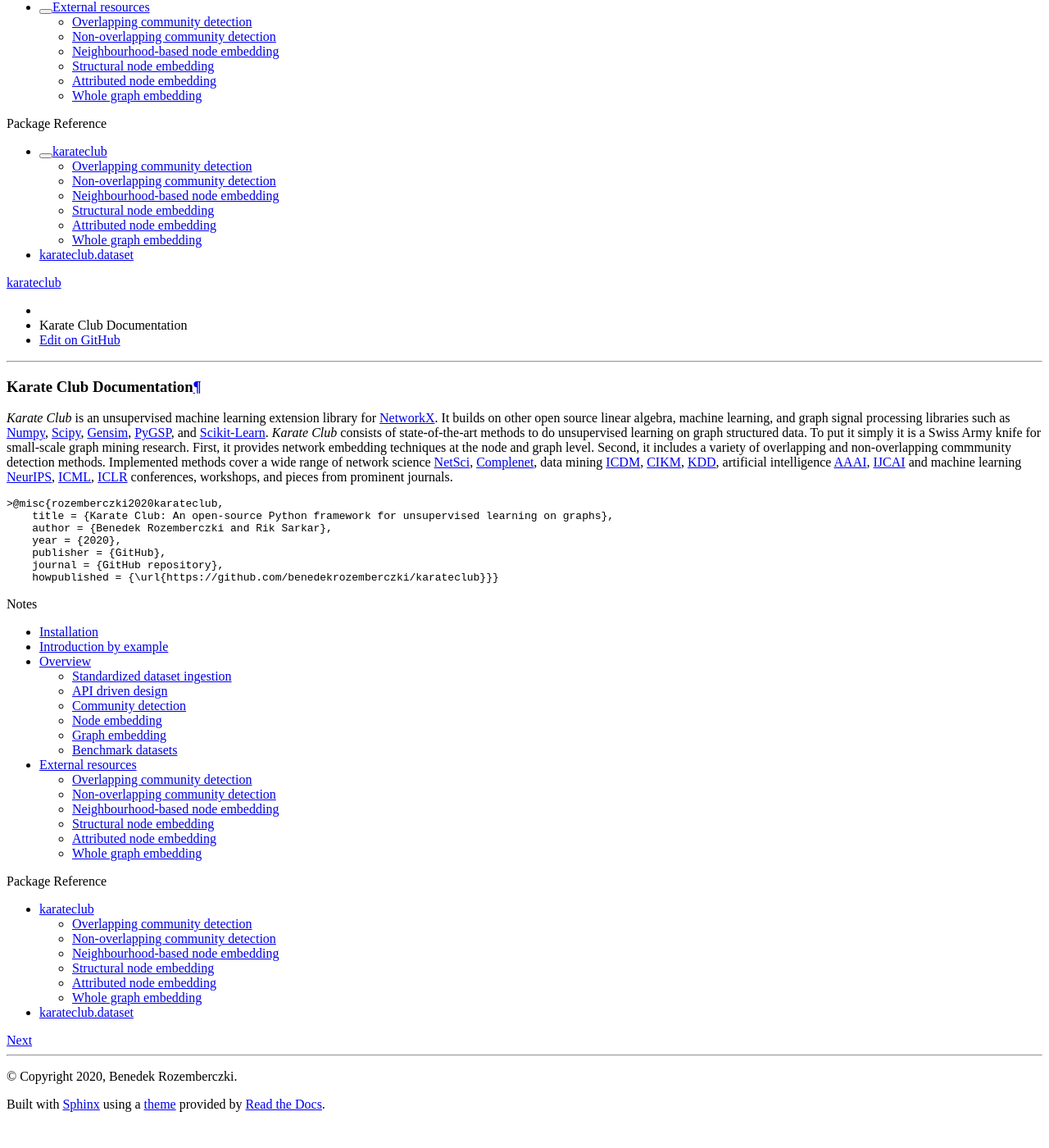
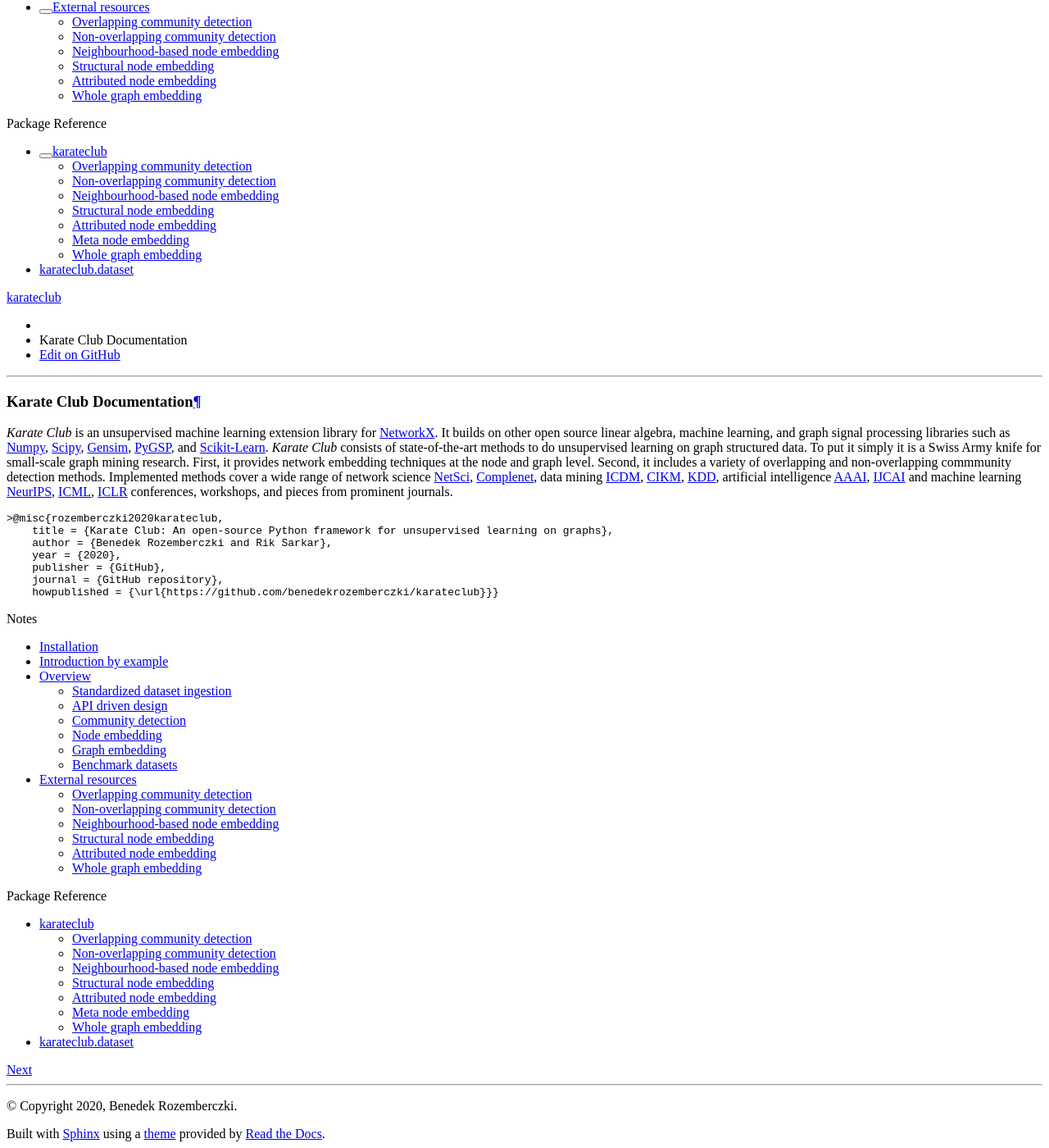
Before and after one commit to benedekrozemberczki/karateclub, a Sphinx documentation site: the page built from docs/source/index.rst, in a window 1280 px wide and 1400 px high, scrolled down 609 px. Shown: the whole window at 82% size. Built offline with Sphinx 7.4.7 and the Read the Docs theme 2.0.0, drawn with Linux system fonts in a browser that asks for light colours; pages that are not in the unit, such as notebooks, are missing from menus; before the commit the page ends 1973 px from its top, so only the background shows below that.

```diff
--- a/docs/source/modules/root.rst
+++ b/docs/source/modules/root.rst
@@ -115,6 +115,13 @@ Attributed node embedding
     :members:
     :undoc-members:
 
+Meta node embedding
+--------------------
+
+.. automodule:: karateclub.node_embedding.meta.neu
+    :members:
+    :undoc-members:
+
 Whole graph embedding
 --------------------
 
```
